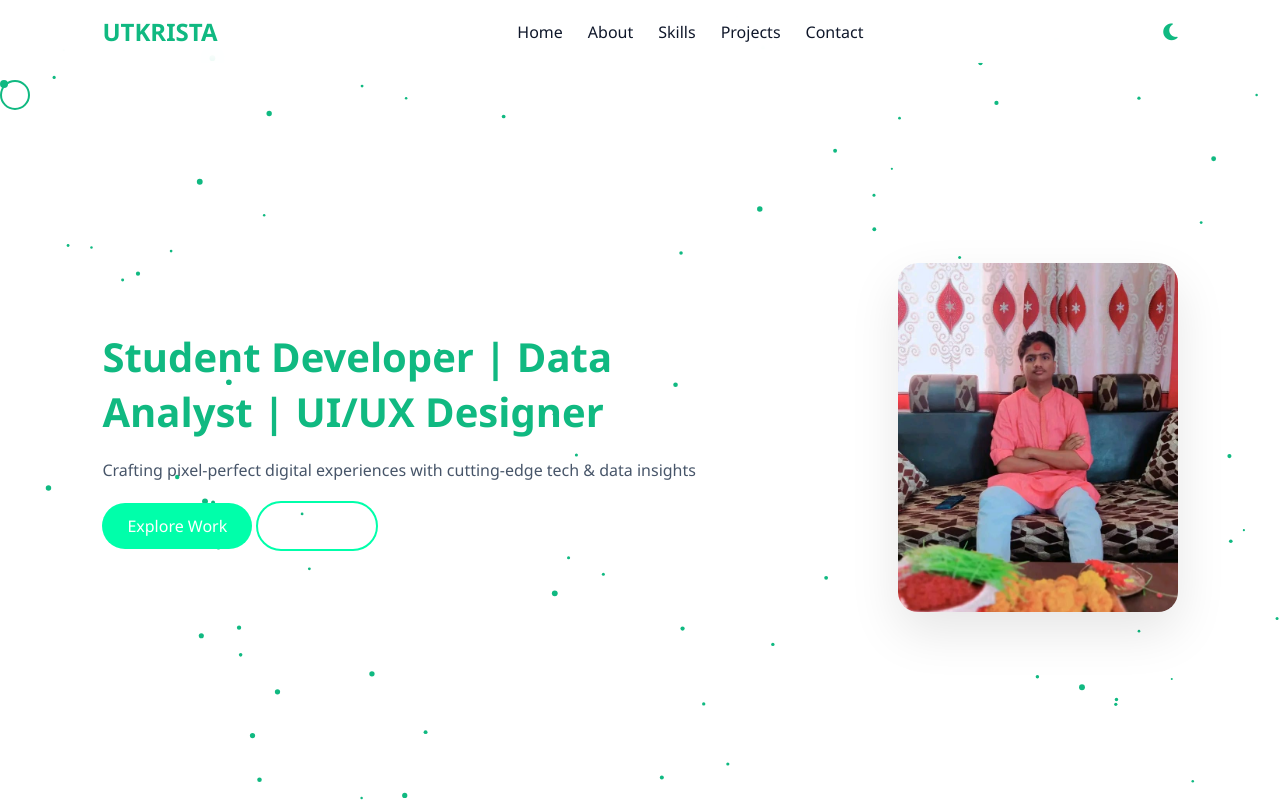
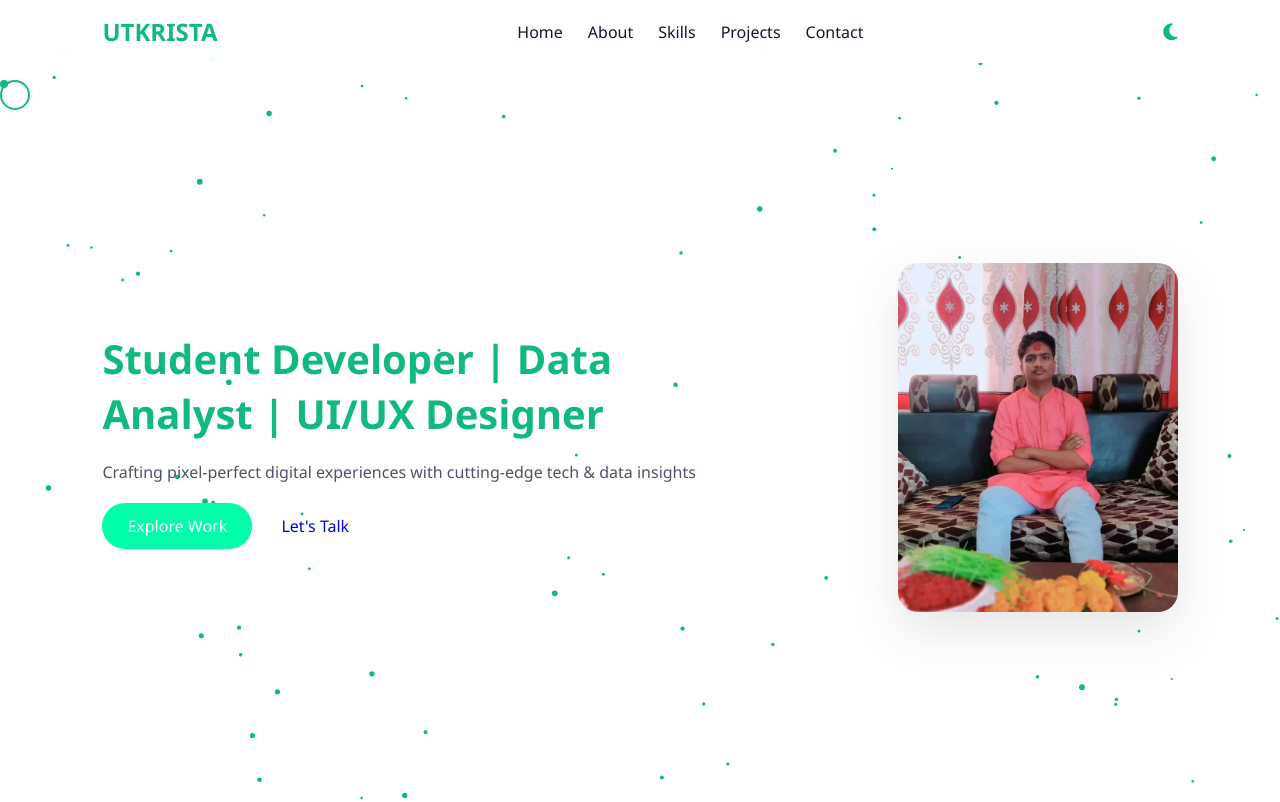
Before and after one commit to utkristabhandary-cyber/portfolio, a plain HTML site: page index.html in a window 1280 px wide. Shown: the top 802 px of the page. Drawn offline with Linux system fonts and the light colour scheme.

Commit message:
final commit

```diff
--- a/style.css
+++ b/style.css
@@ -163,16 +163,6 @@ body {
 
 .btn-primary:hover {
   transform: translateY(-3px);
-}
-
-.btn-secondary {
-  border: 2px solid #00ffaa;
-  color: white;
-}
-
-.btn-secondary:hover {
-  background: #00ffaa;
-  color: white;
 }
 
 /* =========================
```
